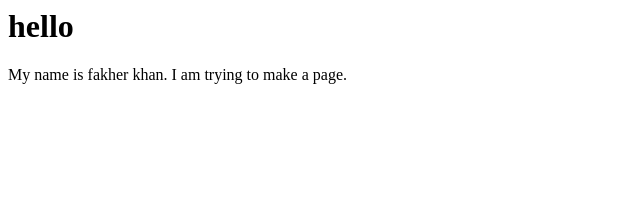
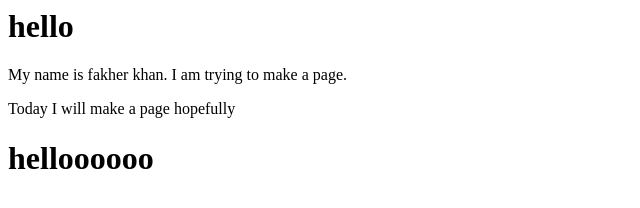
Before and after one commit to Rehkaf/book, a plain HTML site: page index.html in a window 1280 px wide. Shown: the whole page, without its empty margins (0-640 px from the left). Drawn offline with Linux system fonts and the light colour scheme.

Commit message:
second chance

```diff
--- a/index.html
+++ b/index.html
@@ -5,5 +5,8 @@
 <body>
     <h1>hello</h1>
     <p>My name is fakher khan. I am trying to make a page.</p>
+   <p> Today I will make a page hopefully</p>
+
+   <h1>helloooooo</h1>
 </body>
 </html>
```
